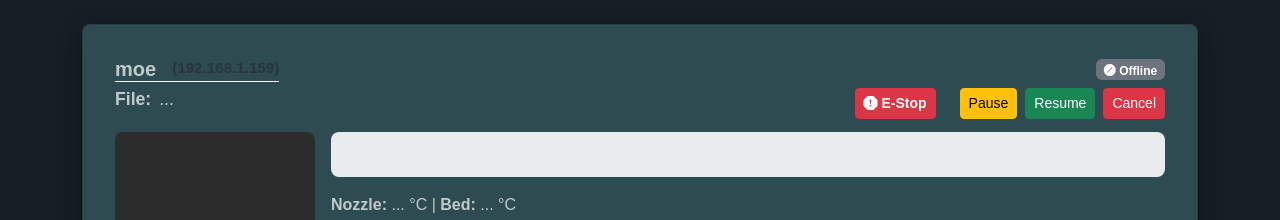
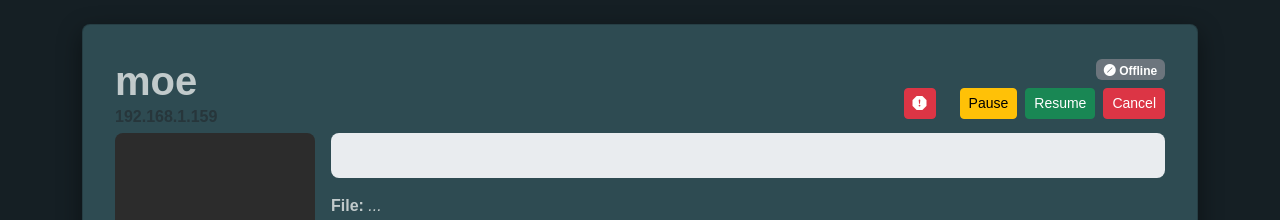
Before and after one commit to zebadrabbit/klipdash, a Flask app: page / in a window 1280 px wide. Shown: the part 124-344 px from the top of the page. Run offline with Flask 3, Linux system fonts and the light colour scheme; data that the repository does not hold is empty; some libraries are stand-ins or nearby versions.

Commit message:
clean up the mobile views and made a lot of things read easier

```diff
--- a/static/dashboard.js
+++ b/static/dashboard.js
@@ -3,8 +3,14 @@ const previousStates = {};
 
 // Request notification permission on page load
 document.addEventListener('DOMContentLoaded', function() {
-    if ('Notification' in window && Notification.permission !== 'granted') {
-    Notification.requestPermission();
+    if ('Notification' in window) {
+        if (Notification.permission === 'default') {
+            // Ask the user if they want to enable notifications
+            const ask = confirm('Would you like to enable browser notifications for print status updates?');
+            if (ask) {
+                Notification.requestPermission();
+            }
+        }
     }
 });
 
@@ -17,6 +23,30 @@ function notifyPrintComplete(printerName, file) {
         icon: '/static/logo.png'
     };
     new Notification(title, options);
+    }
+}
+
+// Show browser notification for paused print
+function notifyPrintPaused(printerName, file) {
+    if ('Notification' in window && Notification.permission === 'granted') {
+        const title = `Print Paused: ${printerName}`;
+        const options = {
+            body: file ? `File: ${file}` : '',
+            icon: '/static/logo.png'
+        };
+        new Notification(title, options);
+    }
+}
+
+// Show browser notification for error print
+function notifyPrintError(printerName, file) {
+    if ('Notification' in window && Notification.permission === 'granted') {
+        const title = `Print Error: ${printerName}`;
+        const options = {
+            body: file ? `File: ${file}` : '',
+            icon: '/static/logo.png'
+        };
+        new Notification(title, options);
     }
 }
 
@@ -65,9 +95,15 @@ async function fetchStatus(index, ip) {
     }
 
     const state = data.print_stats.state;
-    // Notify if print just completed
+    // Notify if print just completed, paused, or errored
     if (previousStates[ip] !== 'complete' && state === 'complete') {
         notifyPrintComplete(printerName, file);
+    }
+    if (previousStates[ip] !== 'paused' && state === 'paused') {
+        notifyPrintPaused(printerName, file);
+    }
+    if (previousStates[ip] !== 'error' && state === 'error') {
+        notifyPrintError(printerName, file);
     }
     previousStates[ip] = state;
 
@@ -99,71 +135,86 @@ async function fetchStatus(index, ip) {
     const statusEl = document.getElementById(`status-${index}`);
     statusEl.className = 'badge rounded-pill mb-2 fs-5 fw-bold';
     let icon = '';
-    if (state === 'printing') {
+    let statusText = state.charAt(0).toUpperCase() + state.slice(1);
+    switch (state) {
+      case 'printing':
         statusEl.classList.add('status-printing');
         icon = '<i class="bi bi-play-fill"></i>';
-    } else if (state === 'paused') {
+        break;
+      case 'paused':
         statusEl.classList.add('status-paused');
         icon = '<i class="bi bi-pause-fill"></i>';
-    } else if (state === 'complete') {
+        break;
+      case 'standby':
+        statusEl.classList.add('status-standby');
+        icon = '<i class="bi bi-hourglass"></i>';
+        break;
+      case 'complete':
         statusEl.classList.add('status-complete');
         icon = '<i class="bi bi-check-circle-fill"></i>';
-    } else {
+        break;
+      case 'error':
+        statusEl.classList.add('status-error');
+        icon = '<i class="bi bi-x-circle-fill"></i>';
+        statusText = 'Error';
+        break;
+      case 'cancelled':
+        statusEl.classList.add('status-cancelled');
+        icon = '<i class="bi bi-slash-circle-fill"></i>';
+        statusText = 'E-Stop';
+        break;
+      default:
         statusEl.classList.add('status-offline');
         icon = '<i class="bi bi-slash-circle-fill"></i>';
+        break;
     }
-    statusEl.innerHTML = `${icon} ${state.charAt(0).toUpperCase() + state.slice(1)}`;
-
+    statusEl.innerHTML = `${icon} ${statusText}`;
 
     const pauseBtn = document.getElementById(`pause-${index}`);
     const resumeBtn = document.getElementById(`resume-${index}`);
     const cancelBtn = document.getElementById(`cancel-${index}`);
     const emergencyBtn = document.getElementById(`emergency-${index}`);
-    pauseBtn.disabled = resumeBtn.disabled = cancelBtn.disabled = emergencyBtn.disabled = true;
+    pauseBtn.disabled = resumeBtn.disabled = cancelBtn.disabled = true;
+    emergencyBtn.disabled = false;
 
     // Button and status logic for all states
     switch (state) {
       case 'printing':
         pauseBtn.disabled = false;
         cancelBtn.disabled = false;
-        emergencyBtn.disabled = false;
         statusEl.classList.add('status-printing');
         icon = '<i class="bi bi-play-fill"></i>';
         break;
       case 'paused':
         resumeBtn.disabled = false;
         cancelBtn.disabled = false;
-        emergencyBtn.disabled = false;
         statusEl.classList.add('status-paused');
         icon = '<i class="bi bi-pause-fill"></i>';
         break;
       case 'standby':
-        emergencyBtn.disabled = false;
         statusEl.classList.add('status-standby');
         icon = '<i class="bi bi-hourglass"></i>';
         break;
       case 'complete':
-        emergencyBtn.disabled = false;
         statusEl.classList.add('status-complete');
         icon = '<i class="bi bi-check-circle-fill"></i>';
         break;
       case 'error':
-        emergencyBtn.disabled = false;
         statusEl.classList.add('status-error');
         icon = '<i class="bi bi-x-circle-fill"></i>';
+        statusText = 'Error';
         break;
       case 'cancelled':
-        emergencyBtn.disabled = false;
         statusEl.classList.add('status-cancelled');
         icon = '<i class="bi bi-slash-circle-fill"></i>';
+        statusText = 'E-Stop';
         break;
       default:
-        emergencyBtn.disabled = false;
         statusEl.classList.add('status-offline');
         icon = '<i class="bi bi-slash-circle-fill"></i>';
         break;
     }
-    statusEl.innerHTML = `${icon} ${state.charAt(0).toUpperCase() + state.slice(1)}`;
+    statusEl.innerHTML = `${icon} ${statusText}`;
 
     // Only update the thumbnail if we have a path and it's time to update
     const lastUpdate = data.print_stats.last_update || 0;
--- a/static/style.css
+++ b/static/style.css
@@ -110,27 +110,6 @@ body {
     background-color: #343a40; /* Dark gray for cancelled */
 }
 
-/* Filename label styling */
-.filename-label {
-    display: flex;
-    align-items: center;
-    white-space: nowrap;
-    gap: 0.5em;
-    font-size: 1.1rem;
-    overflow: hidden;
-}
-
-/* Filename value styling */
-.filename-value {
-    font-size: 1.1rem;
-    font-style: italic;
-    display: inline-block;
-    max-width: 100%;
-    overflow: hidden;
-    text-overflow: ellipsis; /* Adds "..." for truncated text */
-    white-space: nowrap;
-    vertical-align: bottom;
-}
 
 /* Logo styling */
 .logo {
@@ -156,13 +135,13 @@ body {
 }
 
 /* Printer name and IP styling */
-.printer-name,
-.printer-ip {
+.printer-name {
+    font-size: 2.5rem;
     line-height: 1.2;
 }
 
 .printer-ip {
-    font-size: 0.95rem;
+    font-size: 1rem;
     opacity: 0.75;
 }
 
@@ -228,7 +207,7 @@ body {
 
 @media (max-width: 991.98px) {
     .d-flex.flex-column.flex-md-row.justify-content-between.align-items-start {
-        flex-direction: column !important;
+        /*flex-direction: column !important;*/
         align-items: stretch !important;
     }
     .text-md-end {
--- a/templates/dashboard.html
+++ b/templates/dashboard.html
@@ -55,19 +55,11 @@
   {% for printer in printers %}
   <div class="card mb-4 printer-panel" id="panel-{{ loop.index0 }}">
     <div class="card-body">
-      <div class="d-flex flex-column flex-md-row justify-content-between align-items-start">
+      <div class="d-flex  flex-md-row justify-content-between align-items-start">
         <!-- Printer Information -->
         <div class="mb-1 mb-md-0">
-          <div class="d-flex align-items-end">
-            <div class="printer-name fw-bold fs-5 text-light me-3">{{ printer.name }}</div>
-            <div class="printer-ip fw-bold text-muted pb-1">({{ printer.ip }})</div>
-          </div>
-
-          <div class="printer-divider mb-1 border-top border-light"></div>
-          <p class="text-light filename-label">
-            <strong>File:</strong>
-            <em class="filename-value" id="file-{{ loop.index0 }}" title="...">...</em>
-          </p>
+            <div class="printer-name fw-bold text-light me-3">{{ printer.name }}</div>
+            <div class="printer-ip fw-bold text-muted">{{ printer.ip }}</div>
         </div>
 
         <!-- Printer Controls -->
@@ -76,7 +68,7 @@
           <div class="printer-controls">
             <!-- Emergency Stop Button -->
             <button id="emergency-{{ loop.index0 }}" class="btn btn-danger btn-sm mb-2" style="font-weight:bold;" onclick="sendCommand('{{ printer.ip }}', 'EMERGENCY_STOP')">
-              <i class="bi bi-exclamation-octagon-fill"></i> E-Stop
+              <i class="bi bi-exclamation-octagon-fill"></i>
             </button>
             <!-- Pause Button -->
             <button id="pause-{{ loop.index0 }}" class="btn btn-warning btn-sm mb-2 ms-3" onclick="sendCommand('{{ printer.ip }}', 'PAUSE')">Pause</button>
@@ -103,6 +95,11 @@
           </div>
 
           <!-- Printer Details -->
+          <p class="text-light filename-label">
+            <strong>File:</strong>
+            <em class="filename-value" id="file-{{ loop.index0 }}" title="...">...</em>
+          </p>
+
           <p class="text-light mb-1">
             <strong>Nozzle:</strong> <span id="nozzle-{{ loop.index0 }}">...</span> °C |
             <strong>Bed:</strong> <span id="bed-{{ loop.index0 }}">...</span> °C
```
